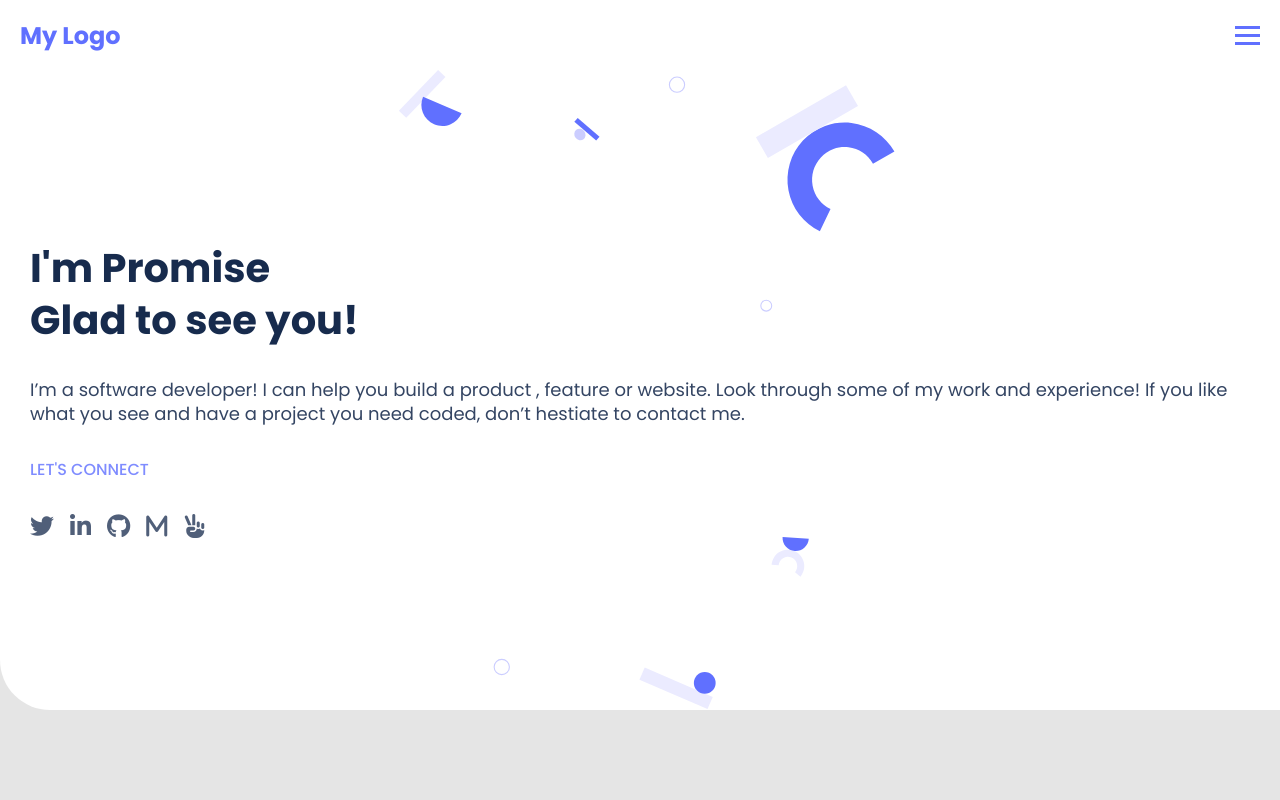
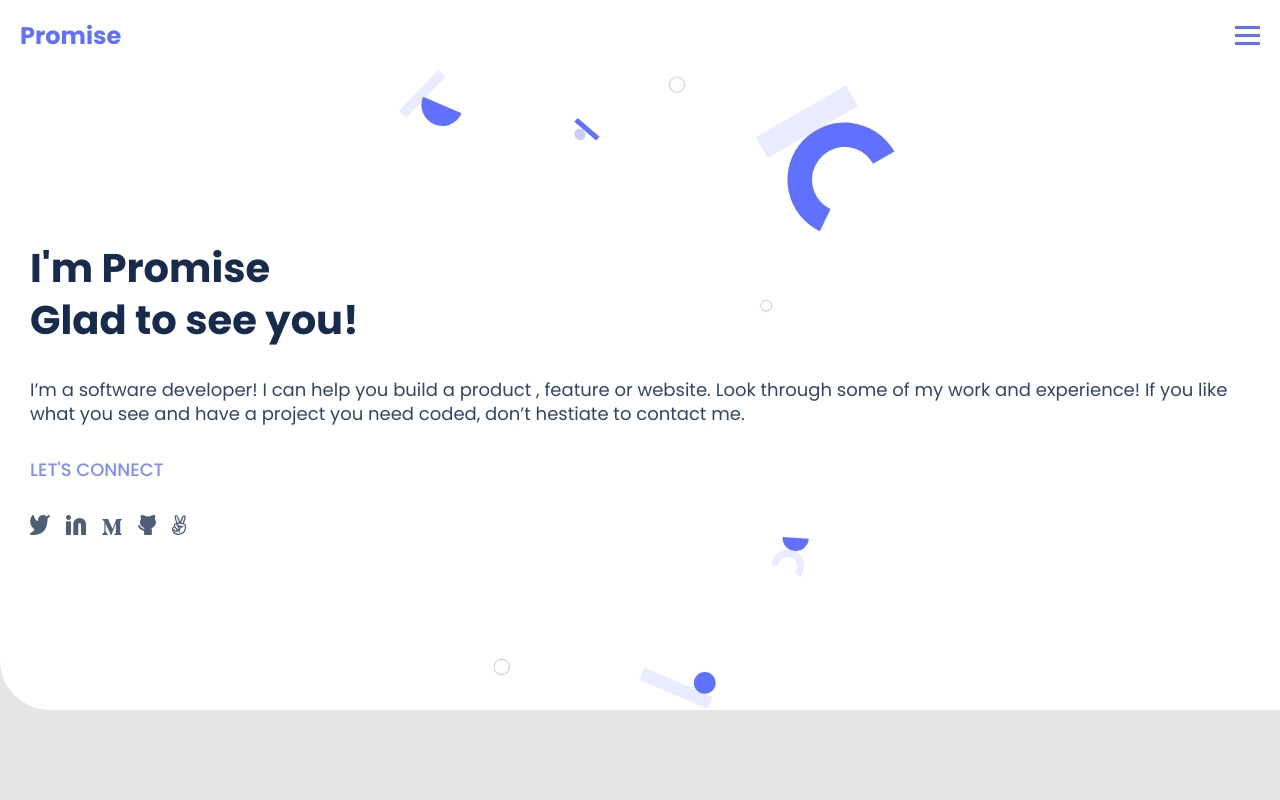
Before and after one commit to Ukaypromise/Personal-Portfolio, a website: page index.html in a window 1280 px wide. Shown: the top 800 px of the page. Drawn offline with Linux system fonts and the light colour scheme.

Commit message:
Fixed backgroung-image, icons and logo

```diff
--- a/css/style.css
+++ b/css/style.css
@@ -98,7 +98,7 @@ a {
 }
 
 .headline-bg {
-  background-image: url(/images/header-bgg.svg);
+  background-image: url("../images/header-bgg.svg");
   background-size: 100% 100%;
   object-fit: cover;
   background-repeat: no-repeat;
@@ -129,7 +129,7 @@ a {
   color: #7f8cff;
   font-family: "Poppins", sans-serif;
   font-weight: 500;
-  font-size: 16px;
+  font-size: 18px;
   line-height: 24px;
 }
 
--- a/index.html
+++ b/index.html
@@ -18,7 +18,7 @@
   <body>
     <header>
       <nav class="navbar">
-        <a href="#"><h1 class="nav-branding">My Logo</h1></a>
+        <a href="#"><h1 class="nav-branding">Promise</h1></a>
         <ul class="nav-menu">
           <li class="nav-item nav-link"><a href="#">Portfolio</a></li>
           <li class="nav-item nav-link"><a href="#">About</a></li>
@@ -48,27 +48,31 @@
       <ul class="headline-icons">
         <li>
           <a href="">
-            <i class="fa-brands fa-twitter fa-xl"></i>
+            <i class="fa-xl"
+              ><img src="./images/icon-twitter.svg" alt="twitter"
+            /></i>
           </a>
         </li>
         <li>
           <a href="">
-            <i class="fa-brands fa-linkedin-in fa-xl"></i>
+            <i class="fa-xl"
+              ><img src="./images/icon-1.svg" alt="linkedin"
+            /></i>
           </a>
         </li>
         <li>
           <a href="">
-            <i class="fa-brands fa-github fa-xl"></i>
+            <i class="fa-xl"><img src="./images/icon-2.svg" alt="medium" /></i>
           </a>
         </li>
         <li>
           <a href="">
-            <i class="fa-solid fa-m fa-xl"></i>
+            <i class="fa-xl"><img src="./images/icon-4.svg" alt="github" /></i>
           </a>
         </li>
         <li>
           <a href="">
-            <i class="fa-solid fa-hand-peace fa-xl"></i>
+            <i class="fa-xl"><img src="./images/icon-3.svg" alt="m" /></i>
           </a>
         </li>
       </ul>
@@ -77,7 +81,7 @@
     <section class="work-section">
       <!-- Work Section 1-->
       <div class="work-info1">
-        <img src="/images/work-image1.png" alt="tonic" class="work-img" />
+        <img src="./images/work-image1.png" alt="tonic" class="work-img" />
         <h3 class="work-title">Tonic</h3>
         <h4 class="profession">
           CANOPY <span class="dot tag"> Back End dev </span>
@@ -98,7 +102,7 @@
       <!-- Work Section 1 -->
 
       <div class="work-info2">
-        <img src="/images/work-image2.png" alt="tonic" class="work-img" />
+        <img src="./images/work-image2.png" alt="multi" class="work-img" />
         <h3 class="work-title">
           Multi-Post <br />
           Stories
@@ -122,7 +126,7 @@
       <!-- Work Section -->
 
       <div class="work-info3">
-        <img src="/images/work-image3.png" alt="tonic" class="work-img" />
+        <img src="./images/work-image3.png" alt="tonic" class="work-img" />
 
         <h3 class="work-title">Tonic</h3>
         <h4>
@@ -142,7 +146,7 @@
       </div>
       <!-- Work Section -->
       <div class="work-info4">
-        <img src="/images/work-img4.png" alt="tonic" class="work-img" />
+        <img src="./images/work-img4.png" alt="multi" class="work-img" />
 
         <h3 class="work-title">
           Multi-Post <br />
@@ -177,27 +181,31 @@
       <ul class="headline-icons">
         <li>
           <a href="">
-            <i class="fa-brands fa-twitter fa-xl"></i>
+            <i class="fa-xl"
+              ><img src="./images/icon-twitter.svg" alt="twitter"
+            /></i>
           </a>
         </li>
         <li>
           <a href="">
-            <i class="fa-brands fa-linkedin-in fa-xl"></i>
+            <i class="fa-xl"
+              ><img src="./images/icon-1.svg" alt="linkedin"
+            /></i>
           </a>
         </li>
         <li>
           <a href="">
-            <i class="fa-brands fa-github fa-xl"></i>
+            <i class="fa-xl"><img src="./images/icon-2.svg" alt="medium" /></i>
           </a>
         </li>
         <li>
           <a href="">
-            <i class="fa-solid fa-m fa-xl"></i>
+            <i class="fa-xl"><img src="./images/icon-4.svg" alt="github" /></i>
           </a>
         </li>
         <li>
           <a href="">
-            <i class="fa-solid fa-hand-peace fa-xl"></i>
+            <i class="fa-xl"><img src="./images/icon-3.svg" alt="m" /></i>
           </a>
         </li>
       </ul>
```
Also changed, not shown: images/icon-1.svg (added), images/icon-2.svg (added), images/icon-3.svg (added), images/icon-4.svg (added), images/icon-twitter.svg (added).
